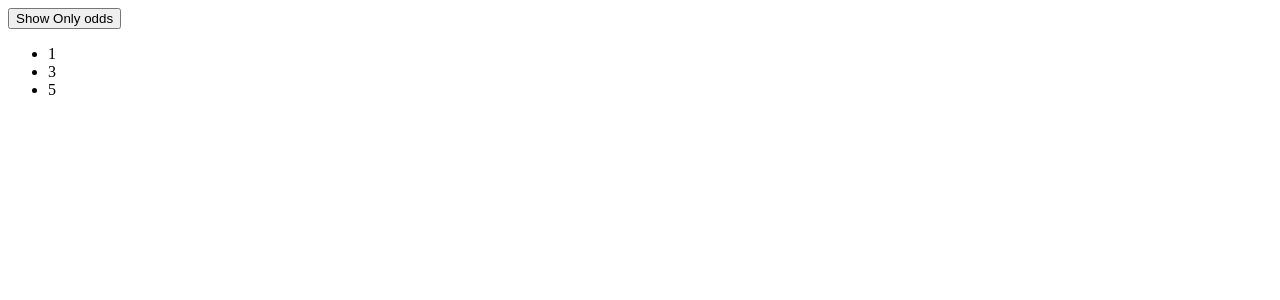
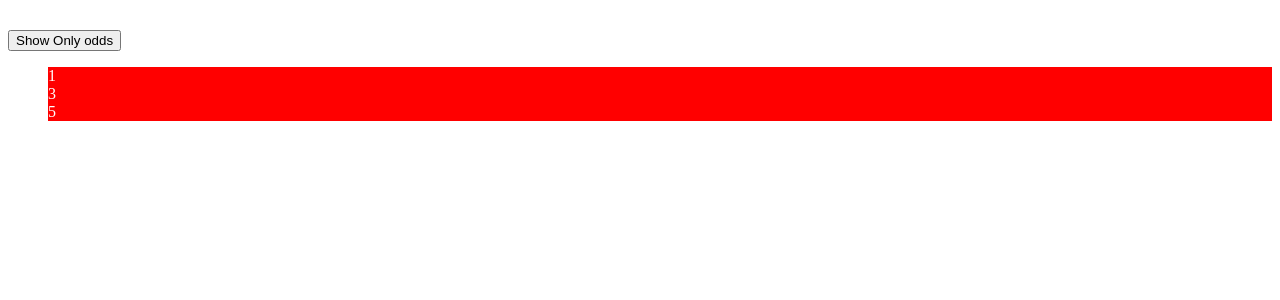
Before and after one commit to divyachawla28/directives, an Angular app: page / in a window 1280 px wide. Both pictures are taken after a click on the button "Show Only odds". Shown: the top 300 px of the page. Built offline with nearby package versions, Linux system fonts and the light colour scheme.

Commit message:
ngstyle,ngclass

```diff
--- a/src/app/app.component.css
+++ b/src/app/app.component.css
@@ -0,0 +1,7 @@
+.container {
+	margin-top: 30px;
+}
+
+.odd {
+	color: #fff;
+}
--- a/src/app/app.component.html
+++ b/src/app/app.component.html
@@ -2,7 +2,7 @@
   <div class="row">
     <app-component1 (status)="getStatus($event)">
       <div class="holder" *ngIf="updated else holder1">
-        <li *ngFor="let odds of oddNumbers">{{odds}}</li>
+        <li *ngFor="let odds of oddNumbers" [ngStyle]="{backgroundColor: odd % 2 !== 0 ? 'red' : 'transparent'}" [ngClass]="{odd: odd % 2 !== 0 }">{{odds}}</li>
       </div>
       <ng-template #holder1>
         <li *ngFor="let evens of evenNumbers">{{evens}}</li>
```
